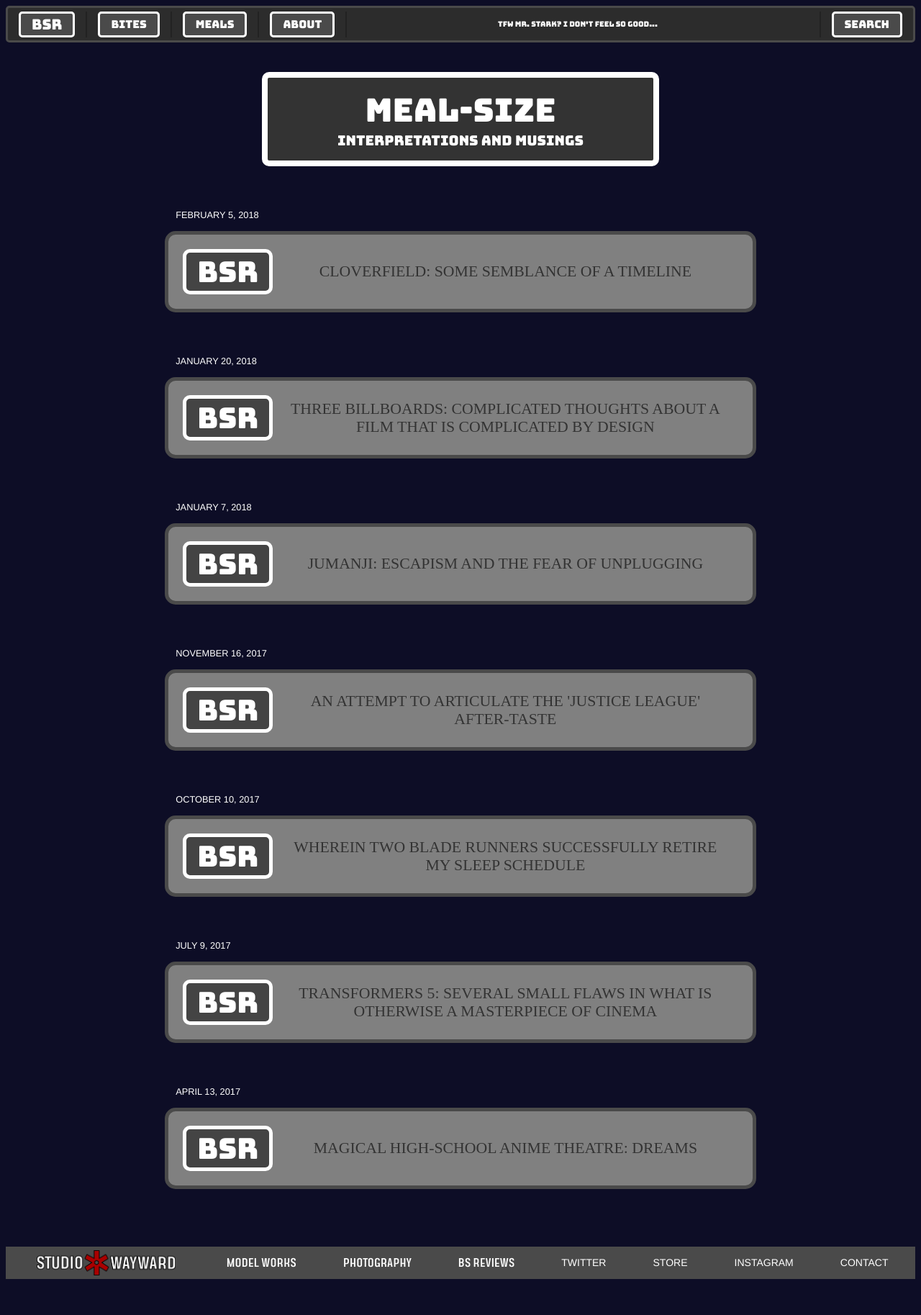
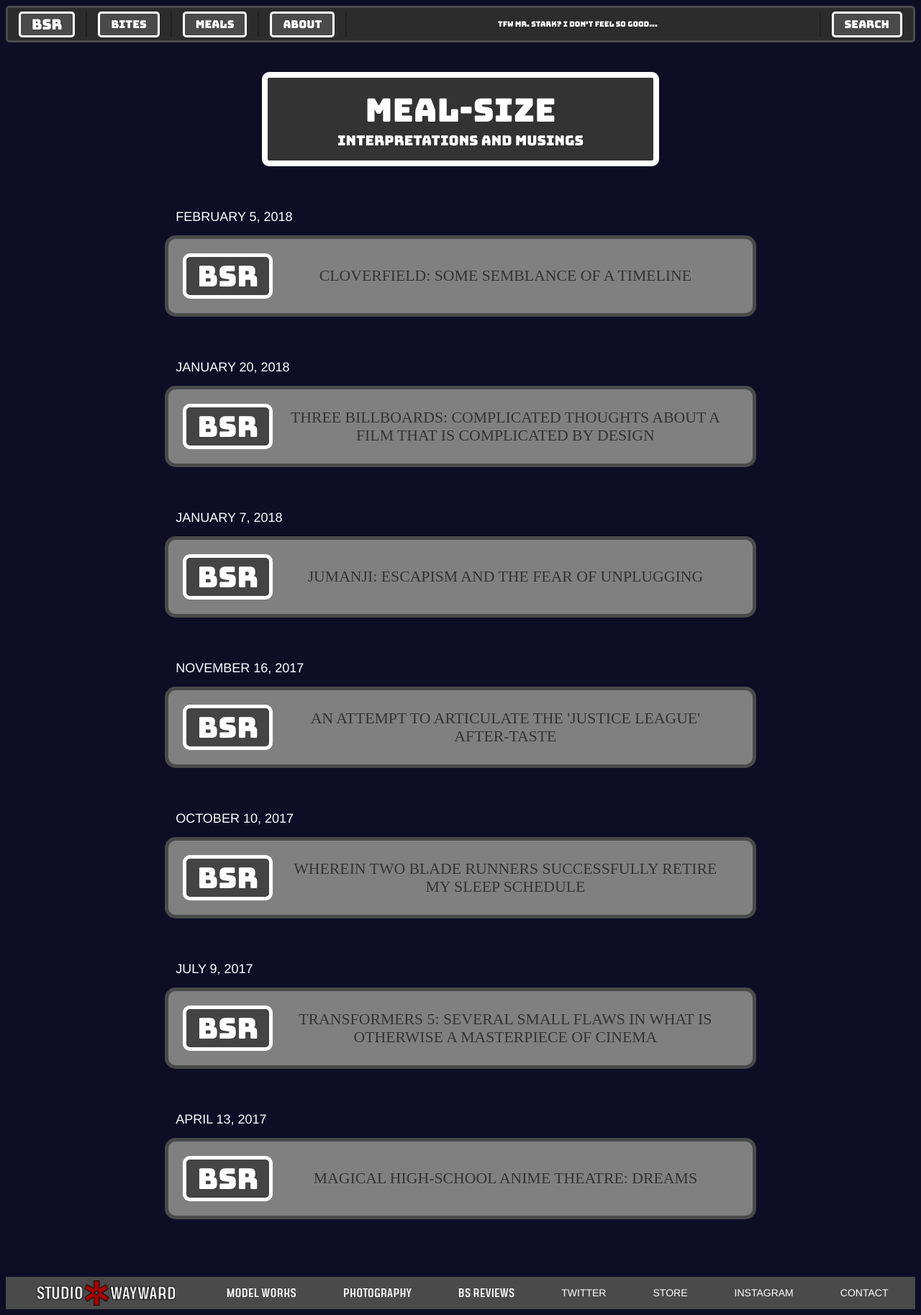
Before and after one commit to asterisk93/BiteSizeReviews, a Jekyll site: the page built from meals.md, in a window 1280 px wide. Shown: the whole page at 72% size. Built offline with Jekyll 4.4.1, drawn with Linux system fonts in a browser that asks for light colours; some web fonts are replaced; before the commit the page ends 1785 px from its top, so only the background shows below that.

Commit message:
mobile styling home

```diff
--- a/assets/css/style.css
+++ b/assets/css/style.css
@@ -268,9 +268,9 @@
 
 	#mob_logo{
 		display: block;
-		font-size: 25px;
+		font-size: 30px;
 		background-color: #4a4a4a;
-		width: 75%;
+		width: 85%;
 		font-family: 'Bungee';
 		color: #FFFFFF;
 		text-align: center;
@@ -280,8 +280,8 @@
 		border-radius: 5%;
 		padding-left: 5px;
 		padding-right: 5px;
-		padding-top: 18px;
-		padding-bottom: 18px;
+		padding-top: 28px;
+		padding-bottom: 28px;
 		margin: 0 auto;
 		margin-top: 15px;
 		background-image: url("https://i.imgur.com/EiviJbb.gif");
@@ -598,7 +598,7 @@
 	text-align: left;
 	font-family: 'helvetica';
 	text-transform: uppercase;
-	font-size: 1vw;
+	font-size: 18px;
 	color: #FFFFFF;
 	margin-bottom: -15px;
 	padding-left: 15px;
```
